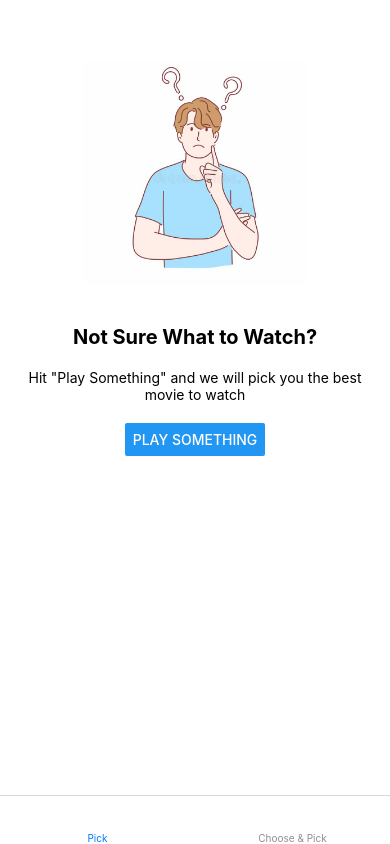
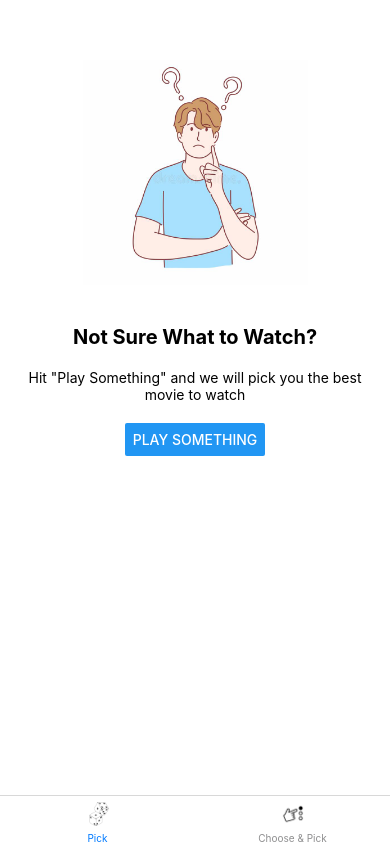
Before and after one commit to hossamnasser938/HeroSpin, a React Native app: screen / in a window 390 px wide. Built offline with nearby package versions, Linux system fonts and the light colour scheme.

Commit message:
add tab icons

```diff
--- a/App.js
+++ b/App.js
@@ -1,4 +1,5 @@
 import * as React from 'react';
+import {Image, StyleSheet} from 'react-native';
 import { NavigationContainer } from '@react-navigation/native';
 import { createNativeStackNavigator } from '@react-navigation/native-stack';
 import { createBottomTabNavigator } from '@react-navigation/bottom-tabs';
@@ -28,9 +29,16 @@ export default function App() {
   return (
     <NavigationContainer>
       <MainTabsNavigator.Navigator screenOptions={{header: () => null}}>
-        <MainTabsNavigator.Screen name="PickRandomMovieStack" component={PickRandomMovieStack} options={{tabBarLabel: 'Pick', tabBarIcon: () => null}} />
-        <MainTabsNavigator.Screen name="ChooseSuperHeroStack" component={ChooseSuperHeroStack} options={{tabBarLabel: "Choose & Pick", tabBarIcon: () => null}}/>
+        <MainTabsNavigator.Screen name="PickRandomMovieStack" component={PickRandomMovieStack} options={{tabBarLabel: 'Pick', tabBarIcon: () => <Image style={styles.tabBarIcon} source={require('./assets/images/Random.png')}/>}} />
+        <MainTabsNavigator.Screen name="ChooseSuperHeroStack" component={ChooseSuperHeroStack} options={{tabBarLabel: "Choose & Pick", tabBarIcon: () => <Image style={styles.tabBarIcon} source={require('./assets/images/Select.png')}/>}}/>
       </MainTabsNavigator.Navigator>
     </NavigationContainer>
   );
 }
+
+const styles = StyleSheet.create({
+  tabBarIcon: {
+    width: 24,
+    height: 24,
+  }
+});
```
Also changed, not shown: assets/images/Random.png (added), assets/images/Select.png (added).
